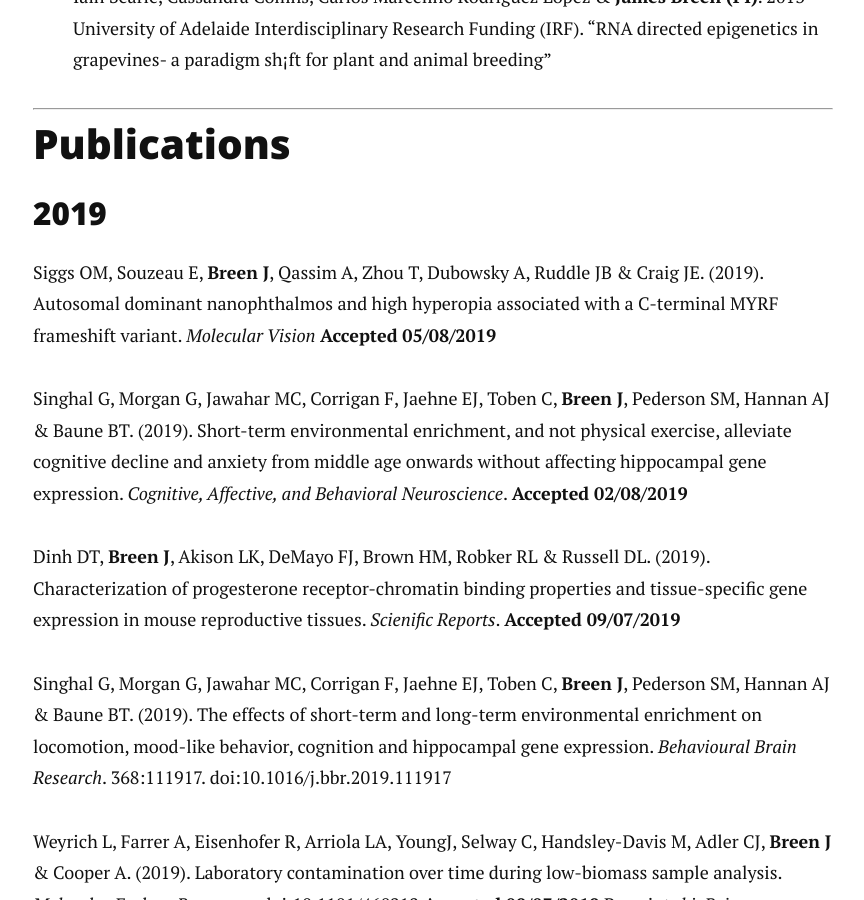
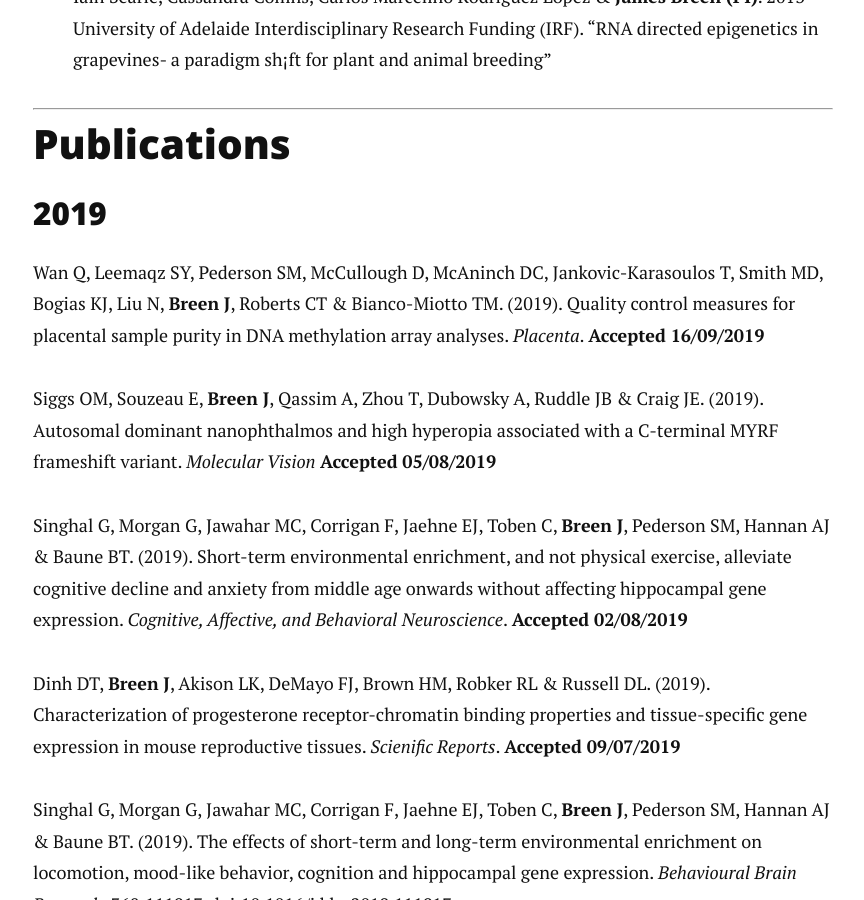
Before and after one commit to jimmybgammyknee/jimmybgammyknee.github.io, a Jekyll site: the page built from cv.md, in a window 1280 px wide and 900 px high, scrolled down 3837 px. Shown: the whole window, without its empty margins (207-1071 px from the left). Built offline with Jekyll 4.4.1, drawn with Linux system fonts in a browser that asks for light colours; nearby versions of some CDN libraries.

Commit message:
added new paper

```diff
--- a/cv.md
+++ b/cv.md
@@ -105,6 +105,8 @@ Supervisors: Matthew Bellgard & Rudi Appels <br>
 <!-- ### Journals -->
 
 ### 2019
+
+Wan Q, Leemaqz SY, Pederson SM, McCullough D, McAninch DC, Jankovic-Karasoulos T, Smith MD, Bogias KJ, Liu N, **Breen J**, Roberts CT & Bianco-Miotto TM. (2019). Quality control measures for placental sample purity in DNA methylation array analyses. _Placenta_. **Accepted 16/09/2019**
 
 Siggs OM, Souzeau E, **Breen J**, Qassim A, Zhou T, Dubowsky A, Ruddle JB & Craig JE. (2019). Autosomal dominant nanophthalmos and high hyperopia associated with a C-terminal MYRF frameshift variant. _Molecular Vision_ **Accepted 05/08/2019**
 
```
